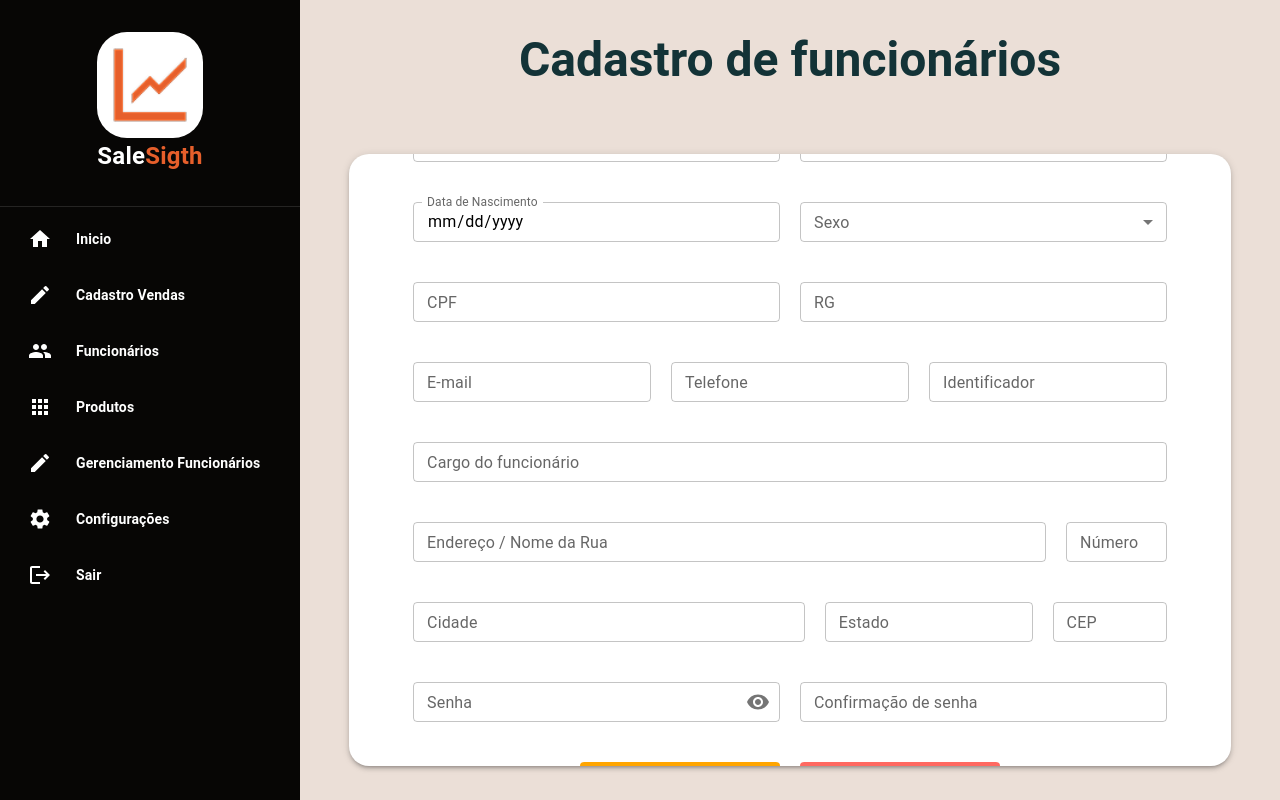
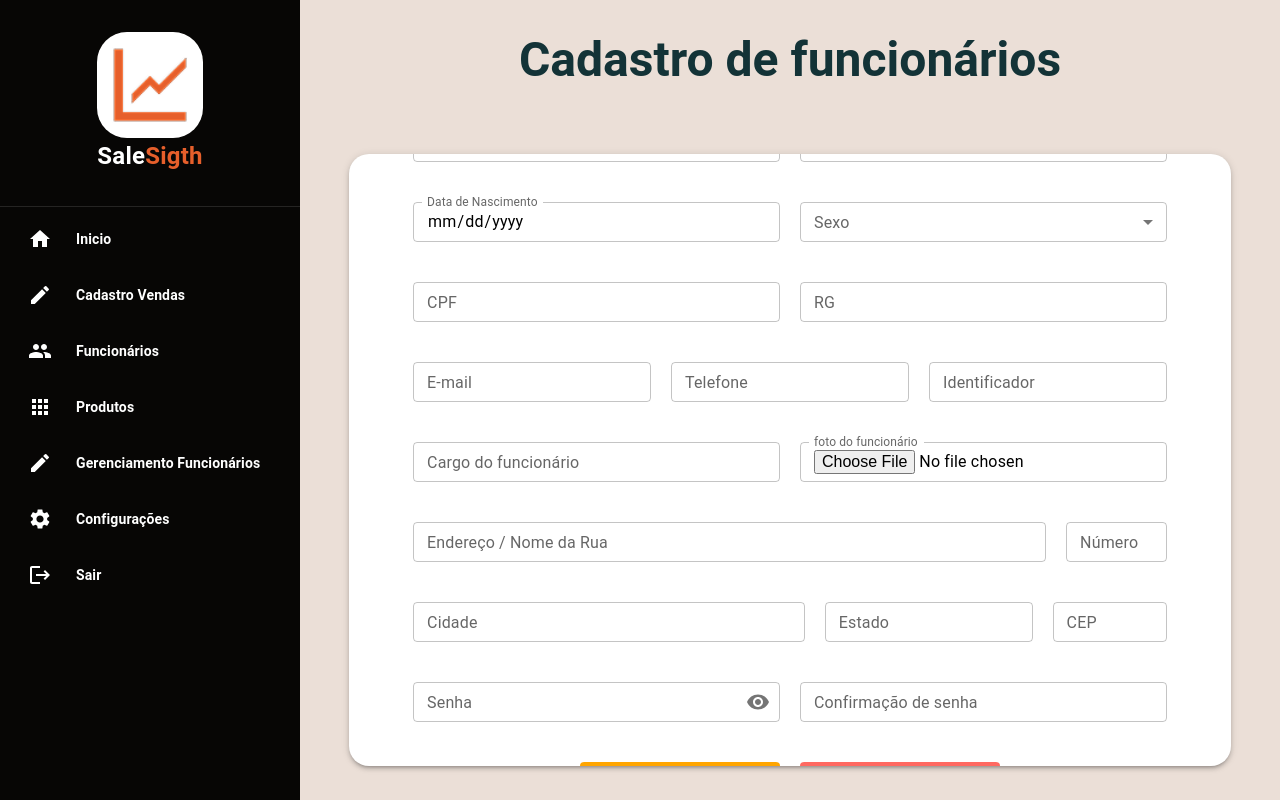
Before and after one commit to LuizFli/SA3Fase, a React (Vite) app in the folder Front_end/: page /cadastrofun in a window 1280 px wide. Built offline with nearby package versions, Linux system fonts and the light colour scheme.

Commit message:
Formatando os campos de entrada de dados

```diff
--- a/Front_end/src/components/CadastroFuncionario.jsx
+++ b/Front_end/src/components/CadastroFuncionario.jsx
@@ -13,7 +13,7 @@ function CadastroFuncionario() {
   const navigate = useNavigate();
   const [modoEdicao, setModoEdicao] = useState(false);
   const [indiceEdicao, setIndiceEdicao] = useState(null);
-  const {funcionarios, setFuncionarios } = useGlobal();
+  const { funcionarios, setFuncionarios } = useGlobal();
 
 
   const [funcionario, setFuncionario] = useState({
@@ -244,7 +244,7 @@ function CadastroFuncionario() {
                   variant="outlined"
                   value={sexo}
                   onChange={(e) => setSexo(e.target.value)}
-                  onBlur={() => setFuncionario({ ...funcionario, sexo })} // Update funcionario state when sexo changes
+                  onBlur={() => setFuncionario({ ...funcionario, sexo })} // atualizar o estado do funcionário quando o sexo muda/altera
                 >
                   <MenuItem value="M">Masculino</MenuItem>
                   <MenuItem value="F">Feminino</MenuItem>
@@ -265,6 +265,17 @@ function CadastroFuncionario() {
 
               <Stack direction="row" sx={{ p: '20px', gap: '20px' }}>
                 <TextField fullWidth size='small' id="cargo" label="Cargo do funcionário" variant="outlined" onChange={mudarValores} value={funcionario.cargo}></TextField>
+                <TextField fullWidth size='small' id="foto" label="foto do funcionário" type='file' variant="outlined" onChange={mudarValores} value={funcionario.foto}
+                  InputLabelProps={{ shrink: true }}
+                  sx={{
+                    '& input[type="file"]': {
+                      color: 'black',
+                    },
+                    '& input[type="file"]::-picture': {
+                      filter: 'invert(1)',
+                    },
+                  }}
+                ></TextField>
               </Stack>
 
               <Stack direction="row" sx={{ p: '20px', gap: '20px' }}>
--- a/Front_end/src/components/GerenciaFuncionario.jsx
+++ b/Front_end/src/components/GerenciaFuncionario.jsx
@@ -120,10 +120,10 @@ function GerenciamentoFuncionarios() {
                   <TableRow>
                     <TableCell>Nome</TableCell>
                     <TableCell>Usuário</TableCell>
-                    <TableCell>CPF</TableCell>
+                    <TableCell>E-mail</TableCell>
                     <TableCell>Telefone</TableCell>
                     <TableCell>Cargo</TableCell>
-                    <TableCell>Identificador</TableCell>
+                    <TableCell>Endereço/Rua</TableCell>
                     <TableCell>Senha</TableCell>
                     <TableCell>Ações</TableCell>
                   </TableRow>
@@ -134,10 +134,10 @@ function GerenciamentoFuncionarios() {
                       <TableRow key={index}>
                         <TableCell>{funcionario.nome}</TableCell>
                         <TableCell>{funcionario.usuario}</TableCell>
-                        <TableCell>{funcionario.cpf}</TableCell>
+                        <TableCell>{funcionario.email}</TableCell>
                         <TableCell>{funcionario.telefone}</TableCell>
                         <TableCell>{funcionario.cargo}</TableCell>
-                        <TableCell>{funcionario.identificador}</TableCell>
+                        <TableCell>{funcionario.rua}</TableCell>
                         <TableCell>
                           <Stack direction="row" alignItems="center">
                             {showPassword[index] ? funcionario.senha : '••••••••'}
```
Lines whose indentation alone changed are shown as unchanged.
